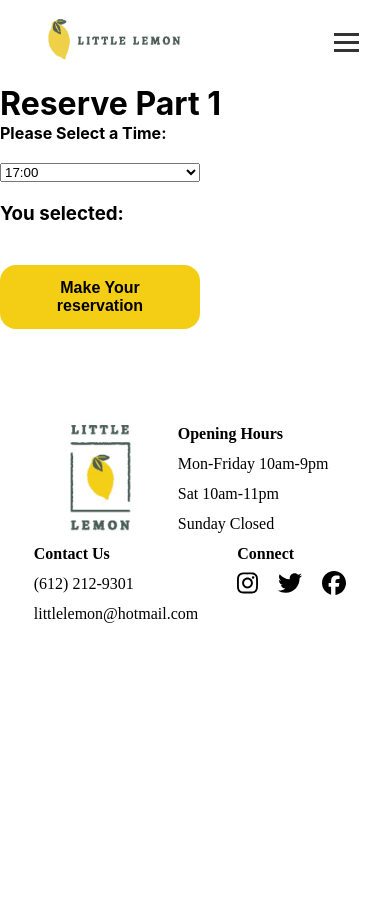
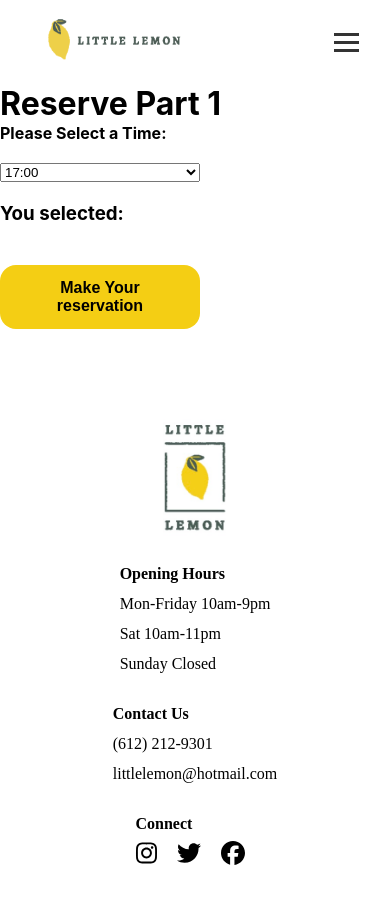
Before and after one commit to Mohamed-Ahlam/BookingLittleLemon-react, a React (Create React App) app: page /booking in a window 390 px wide. Before the commit the page ends 844 px from the top, so only its background shows below. Built offline with nearby package versions, Linux system fonts and the light colour scheme; the HTML template or start-up script is replaced by a standard one.

Commit message:
did stuff

```diff
--- a/src/App.css
+++ b/src/App.css
@@ -176,6 +176,8 @@ display: flex;
 gap:4%;
 /* max-width:700px; */
 flex-wrap: wrap;
+row-gap: 20px;
+
 }
 .specialsGrid img{
 max-width: 100%;
@@ -258,11 +260,14 @@ font-weight: bolder;
   margin-top:70px;
   margin-bottom:30px;
 
+  /* position: absolute;
+  bottom: 0; */
+
   display: flex;
   justify-content: center;
   align-items: start;
   gap:10%;
-  flex-wrap: wrap;
+  /* flex-wrap: wrap; */
 
   font-size: 1rem;
   font-family: Markazi;
@@ -324,6 +329,19 @@ font-weight: bolder;
       .heroText{
           margin-left: 0px;
       }
+
+      .specialsGrid{
+        justify-content: center;
+      }
+
+
+      .footer {
+        /* padding: 10px 8%; */
+        flex-direction: column;
+        align-items: center;
+        row-gap: 20px;
+        justify-content: center;
+      }
 }
 
 
```
